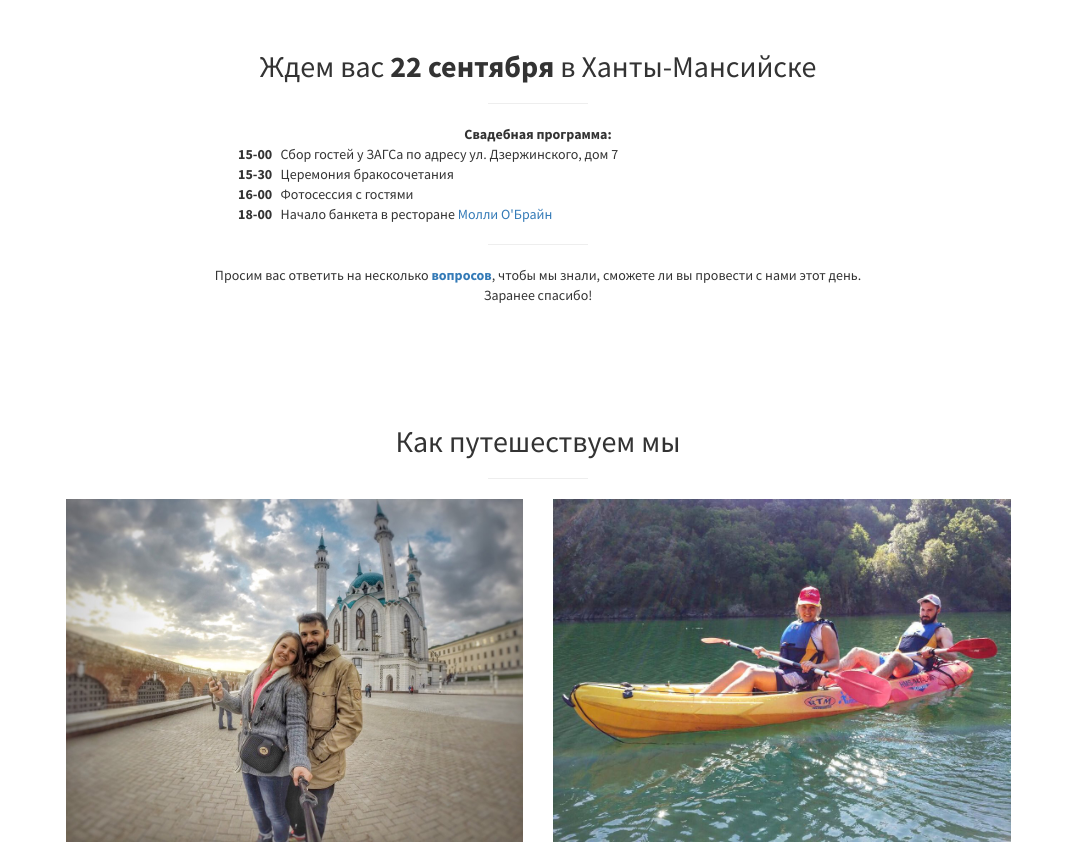
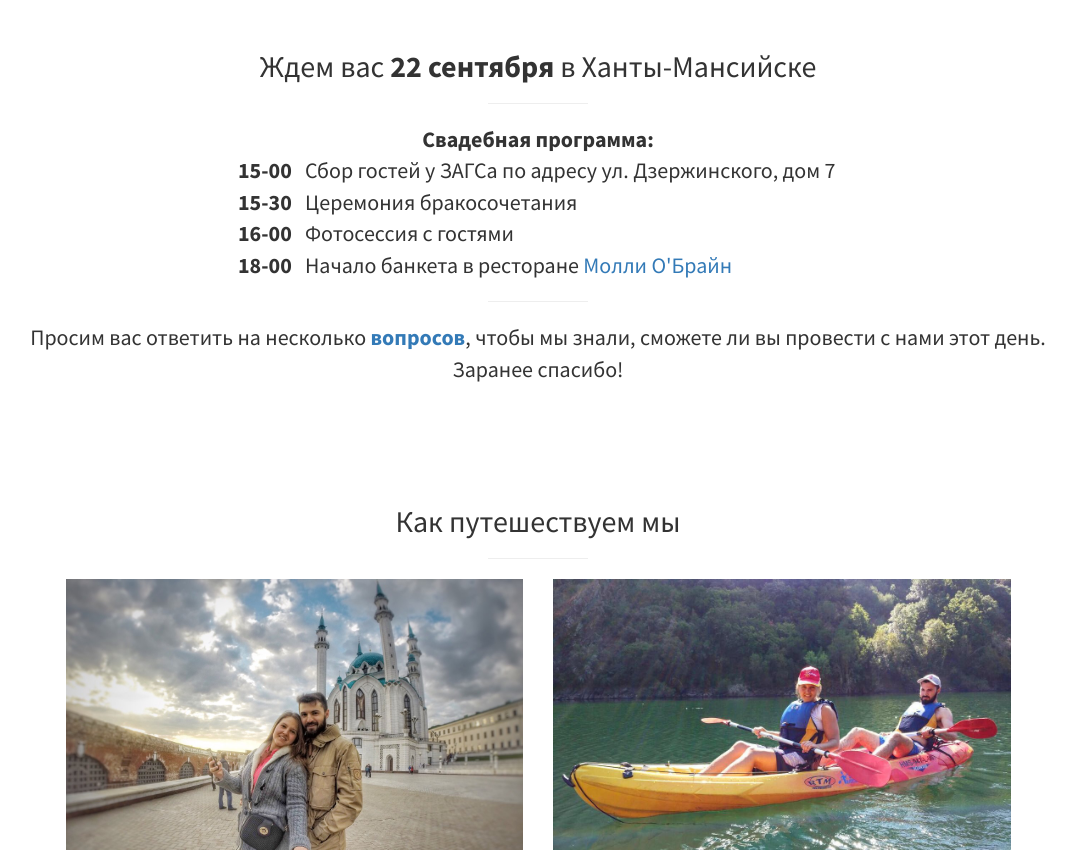
Before and after one commit to hsestupin/Khanty-Mansiysk, a plain HTML site: page index.html in a window 1280 px wide. Shown: the part 820-1670 px from the top of the page, without its empty margins (102-1177 px from the left). Drawn offline with Linux system fonts and the light colour scheme.

Commit message:
adjust announcement font size

```diff
--- a/css/stylish-portfolio.css
+++ b/css/stylish-portfolio.css
@@ -22,7 +22,9 @@ body {
     vertical-align: middle;
 }
 
-.font-announcement {}
+.font-announcement {
+    font-size: 22px
+}
 
 .text-vertical-center h1 {
     margin: 0;
```
